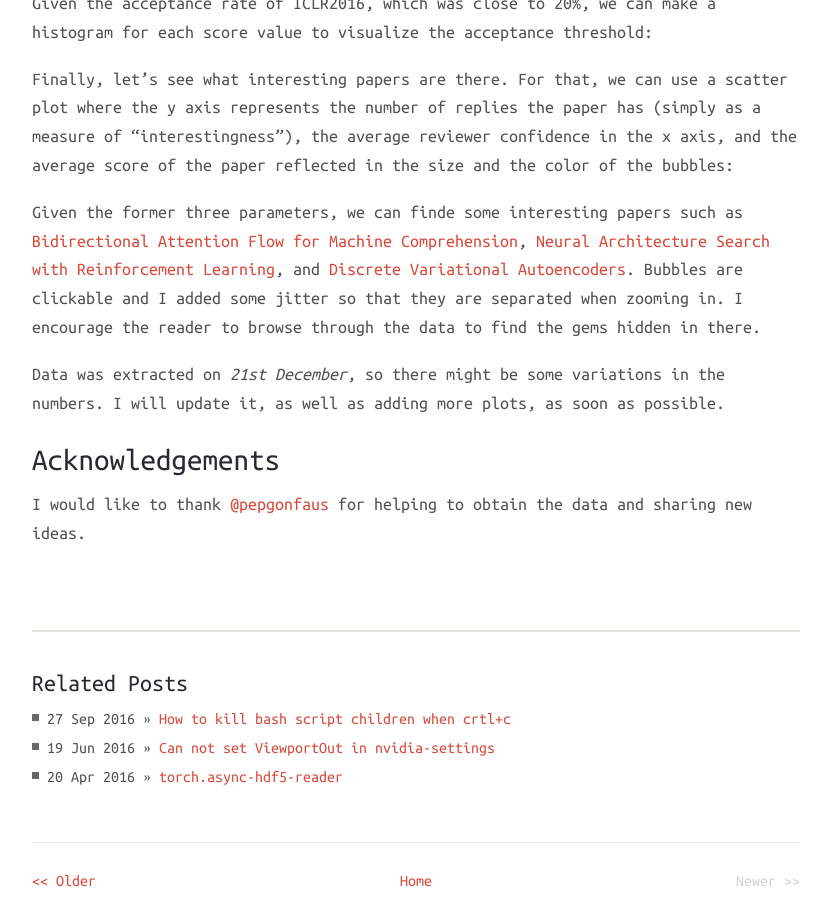
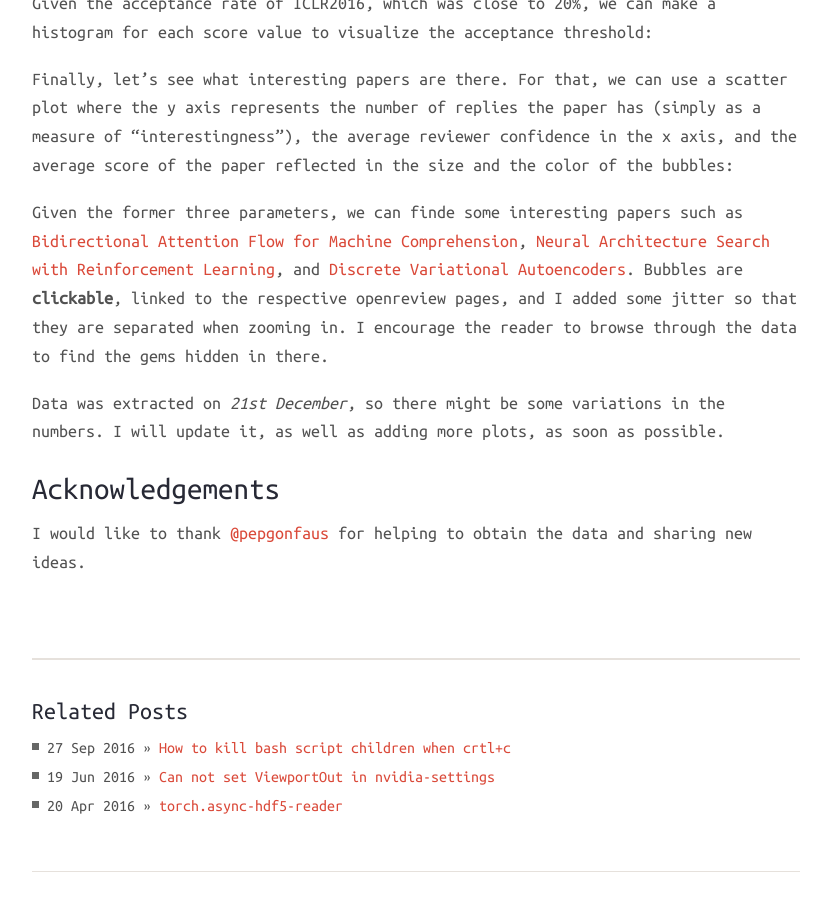
Before and after one commit to prlz77/prlz77.github.io, a Jekyll site: the page built from _posts/2016-12-11-iclr2017-stats.markdown, in a window 1280 px wide and 900 px high, scrolled down 1448 px. Shown: the whole window, without its empty margins (224-1055 px from the left). Built offline with Jekyll 4.4.1, drawn with Linux system fonts in a browser that asks for light colours; nearby versions of some CDN libraries; a script that is not in the unit is left out; comment, search, counter and statistics services are not loaded.

Commit message:
clickable

```diff
--- a/_posts/2016-12-11-iclr2017-stats.markdown
+++ b/_posts/2016-12-11-iclr2017-stats.markdown
@@ -59,7 +59,7 @@ Finally, let's see what interesting papers are there. For that, we can use a sca
 
 {% include iclr2017/confidence-replies-score.html %}
 
-Given the former three parameters, we can finde some interesting papers such as [Bidirectional Attention Flow for Machine Comprehension](https://arxiv.org/abs/1611.01603), [Neural Architecture Search with Reinforcement Learning](https://arxiv.org/abs/1611.01578), and [Discrete Variational Autoencoders](https://arxiv.org/abs/1609.02200). Bubbles are clickable and I added some jitter so that they are separated when zooming in. I encourage the reader to browse through the data to find the gems hidden in there.
+Given the former three parameters, we can finde some interesting papers such as [Bidirectional Attention Flow for Machine Comprehension](https://arxiv.org/abs/1611.01603), [Neural Architecture Search with Reinforcement Learning](https://arxiv.org/abs/1611.01578), and [Discrete Variational Autoencoders](https://arxiv.org/abs/1609.02200). Bubbles are **clickable**, linked to the respective openreview pages, and I added some jitter so that they are separated when zooming in. I encourage the reader to browse through the data to find the gems hidden in there.
 
 Data was extracted on *21st December*, so there might be some variations in the numbers. I will update it, as well as adding more plots, as soon as possible.
 
```
